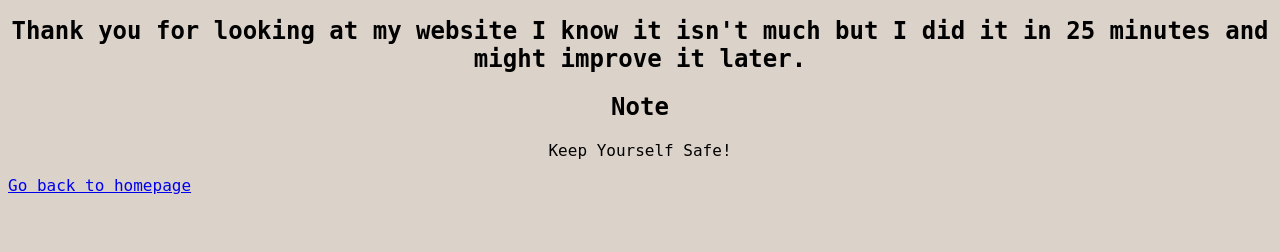
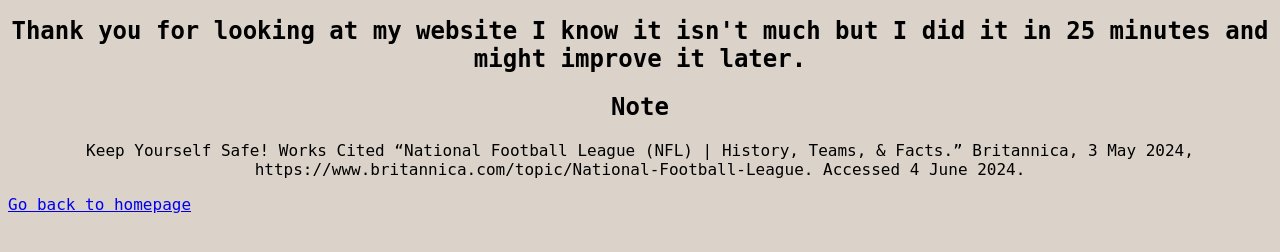
Before and after one commit to gyarza724/NFL-DreamTeam, a plain HTML site: page ThanksPage.html.html in a window 1280 px wide. Shown: the part 498-750 px from the top of the page. Drawn offline with Linux system fonts and the light colour scheme; a web font is replaced by a local one.

Commit message:
Update ThanksPage.html.html

```diff
--- a/ThanksPage.html.html
+++ b/ThanksPage.html.html
@@ -16,7 +16,7 @@
             </ol>
 
     <h2>Note</h2>
-        <p class="description">Keep Yourself Safe!</p>
+        <p class="description">Keep Yourself Safe! Works Cited “National Football League (NFL) | History, Teams, & Facts.” Britannica, 3 May 2024, https://www.britannica.com/topic/National-Football-League. Accessed 4 June 2024.</p>
     <a href="index.html">Go back to homepage</a>
 </body>
 
```
